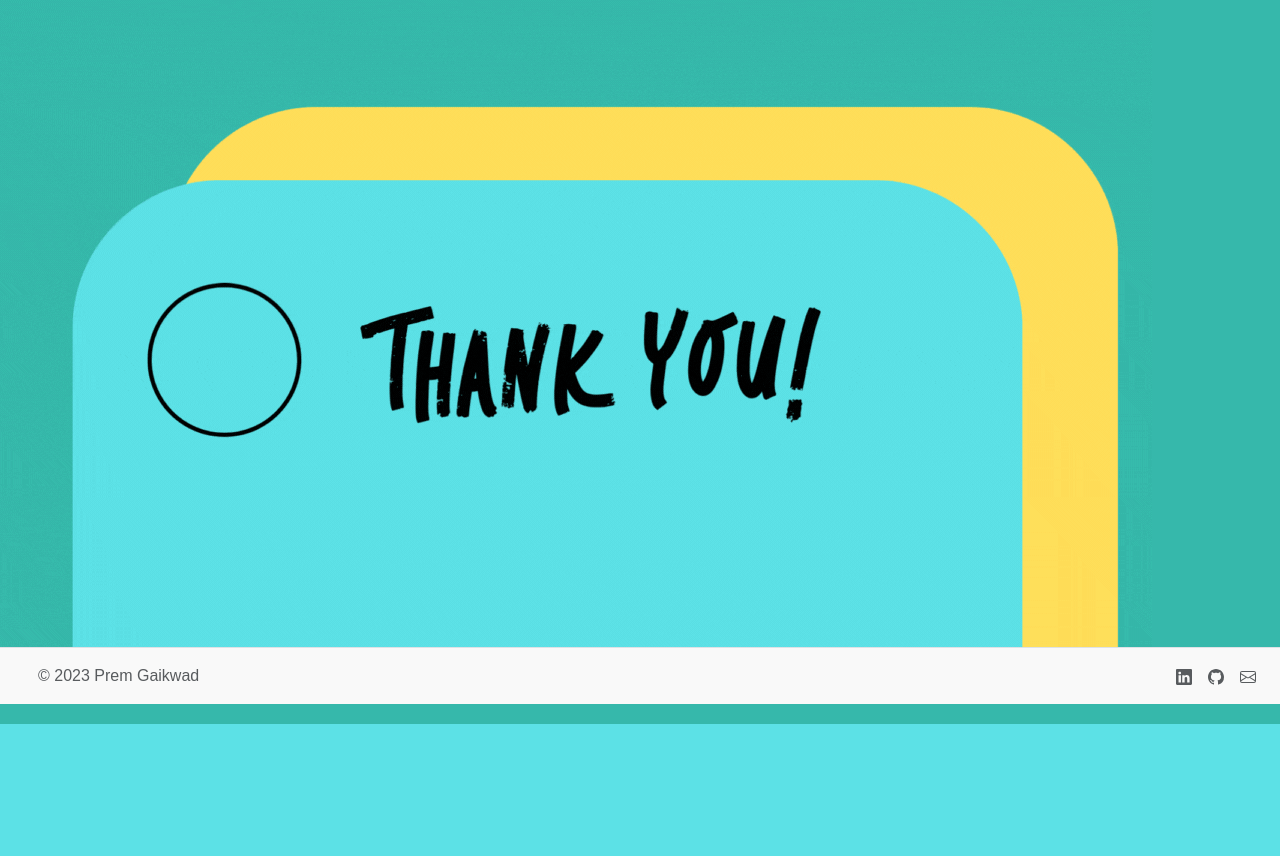
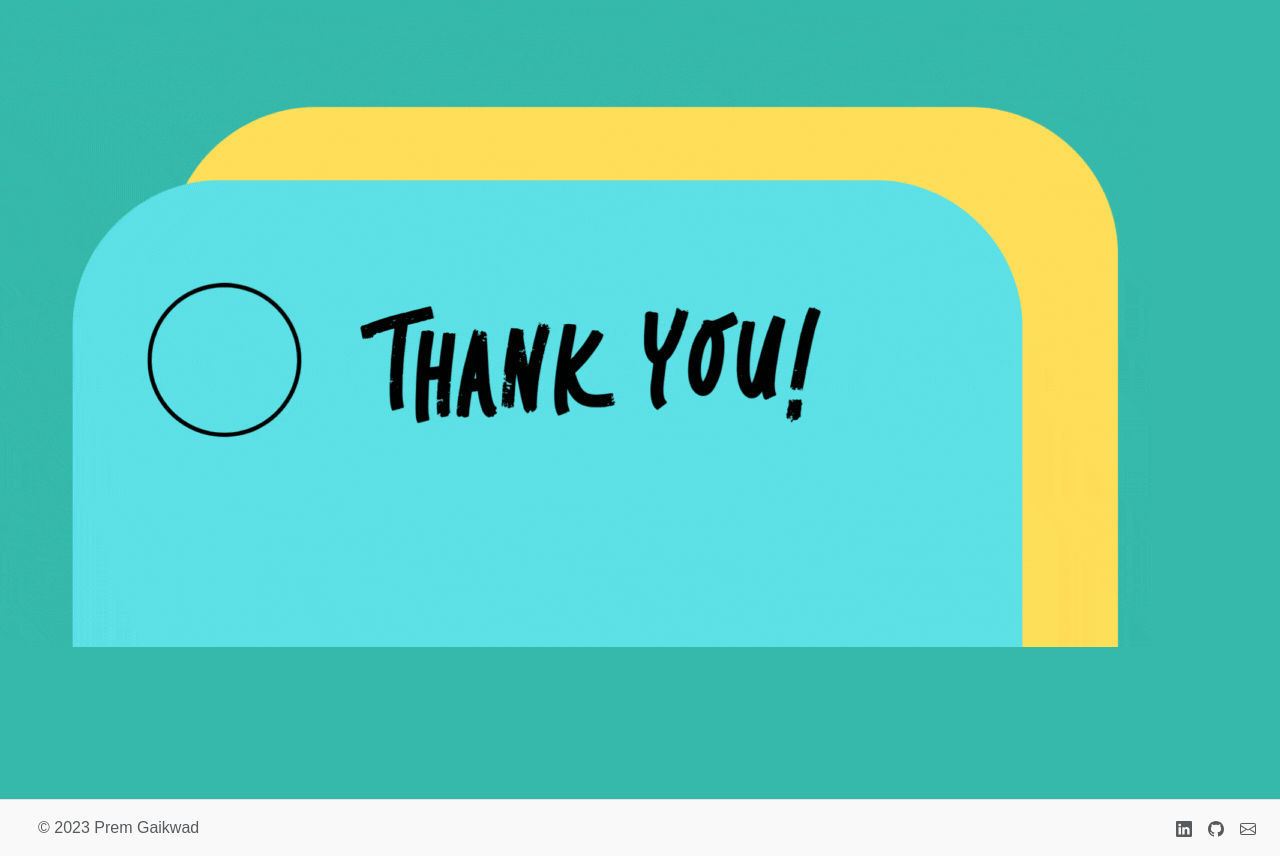
Before and after one commit to Prem07a/Credit-Score-Classification, a FastAPI app: template python/frontend/templates/thankyou.html in a window 1280 px wide. Shown: the part 76-932 px from the top of the page. Before the commit the page ends 800 px from the top, so only its background shows below. Run offline with FastAPI, Linux system fonts and the light colour scheme; the template is opened without the code that fills it, so the values that code supplies are empty.

Commit message:
Update thankyou.html

```diff
--- a/python/frontend/templates/thankyou.html
+++ b/python/frontend/templates/thankyou.html
@@ -30,7 +30,9 @@
             </ul>
         </div>
     </nav>
+    <div style="height:100vh">
     <img src="/static/images/Tk.gif" alt="Thankyou" class="img-fluid" style="max-width: 100%;">
+    </div>
     <div class="foot">
         <footer class="d-flex flex-wrap justify-content-between align-items-center py-3 mt-0 border-top">
             <div class="col-md-4 d-flex align-items-center">
```
